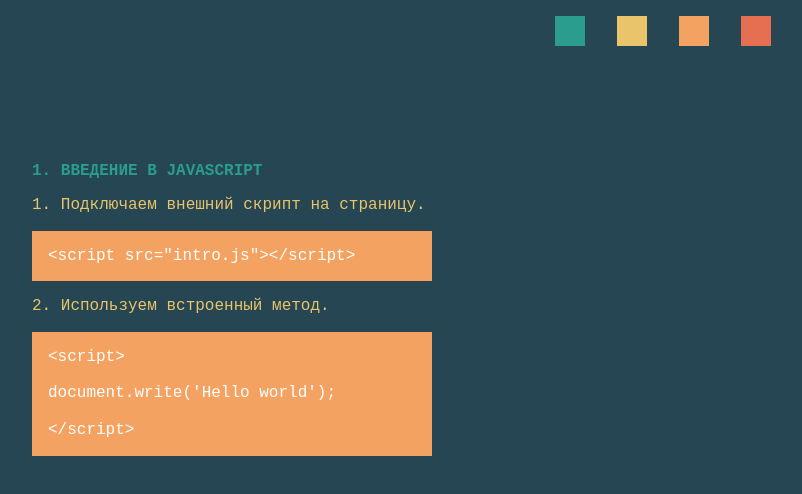
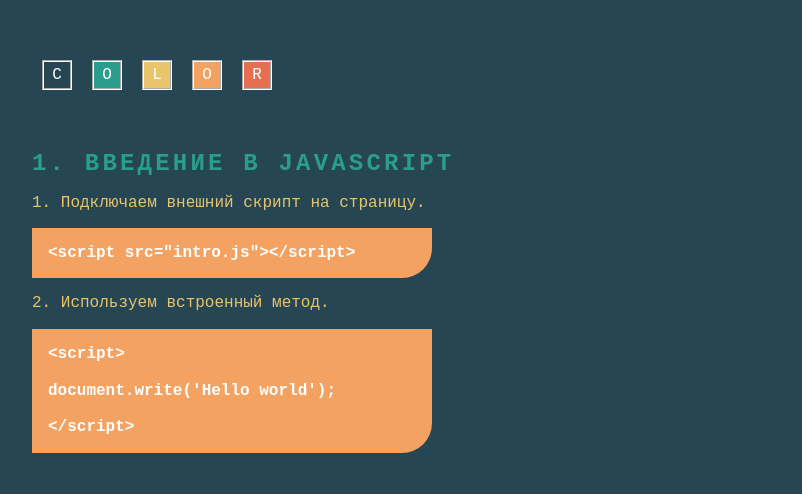
Before and after one commit to G-T-W-Y/ColorJS, a plain HTML site: page index.html in a window 1280 px wide. Shown: the whole page, without its empty margins (8-810 px from the left). Drawn offline with nearby package versions, Linux system fonts and the light colour scheme.

Commit message:
add lesson 1

```diff
--- a/css/style.css
+++ b/css/style.css
@@ -46,12 +46,12 @@ h1, h2, h3, h4, h5, h6 {
 }
 
 h3 {
-	/*text-align: center;*/
+	font-size: 1.5rem;
+	letter-spacing: 0.2rem;
 	color: var(--persian-green);
 }
 
 p {
-	/*text-align: center;*/
 	color: var(--orange-yellow-crayola);
 }
 
@@ -84,20 +84,26 @@ p {
 .palette ul {
 	display: flex;
 	flex-direction: row;
-	justify-content: center;
-	margin-bottom: 100px;
+	justify-content: flex-start;
+	margin-top: 50px;
+	margin-bottom: 50px;
 }
 
 .palette li {
-	margin: 1rem;
+	display: flex;
+	justify-content: center;
+	align-items: center;
+	margin: 10px;
+	border: 2px #fff;
+	border-style: groove;
 }
 
 .code {
 	width: 100%;
 	max-width: 400px;
-	/*text-align: center;*/
 	padding: 1rem;
-	/*margin: 0 auto;*/
+	border-bottom-right-radius: 30px;
+	font-weight: bold;
 }
 
 .container {
@@ -106,3 +112,7 @@ p {
 	padding: 0 20px;
 	margin: 0 auto;
 }
+
+.lesson-1 {
+	margin-bottom: 20px;
+}
--- a/index.html
+++ b/index.html
@@ -17,16 +17,16 @@
         <header>
             <div class="palette">
                 <ul>
-                    <li class="box charcoal"></li>
-                    <li class="box persian-green"></li>
-                    <li class="box orange-yellow-crayola"></li>
-                    <li class="box sandy-brown"></li>
-                    <li class="box burnt-sienna"></li>
+                    <li class="box charcoal">C</li>
+                    <li class="box persian-green">O</li>
+                    <li class="box orange-yellow-crayola">L</li>
+                    <li class="box sandy-brown">O</li>
+                    <li class="box burnt-sienna">R</li>
                 </ul>
             </div>
         </header>
         <main>
-            <section class="wrapper" id="lesson-1">
+            <section class="lesson-1 wrapper" id="lesson-1">
                 <h3>1. ВВЕДЕНИЕ В JAVASCRIPT</h3>
                 <p>1. Подключаем внешний скрипт на страницу.</p>
                 <div class="code sandy-brown">
```
